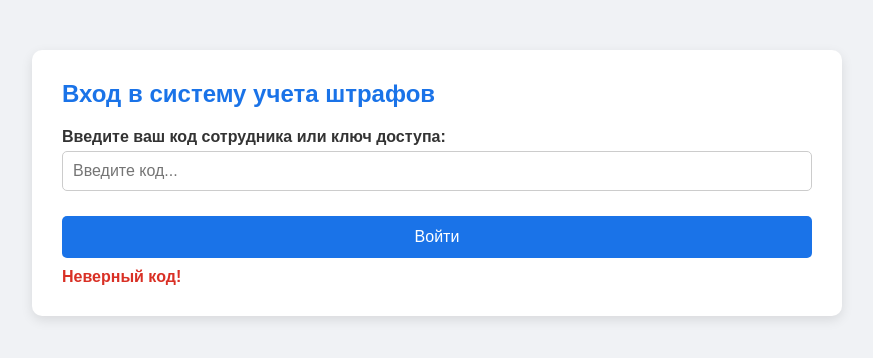
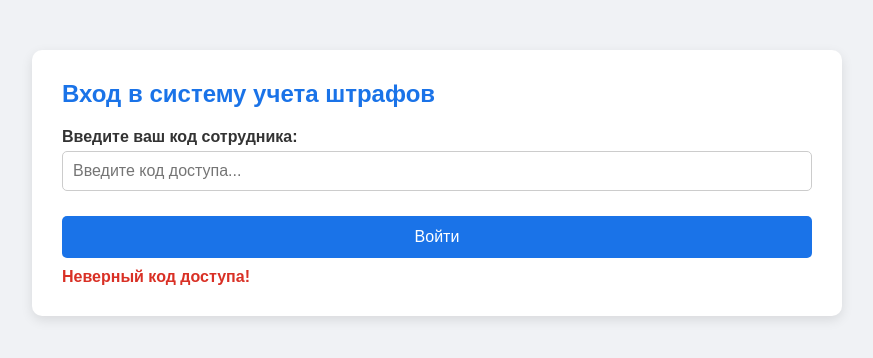
Before and after one commit to demontify-stack/staff-fines, a plain HTML site: page index.html in a window 1280 px wide. Both pictures are taken after a click on the button "Войти". Shown: the whole page, without its empty margins (203-1076 px from the left). Drawn offline with Linux system fonts and the light colour scheme.

Commit message:
Update index.html

```diff
--- a/index.html
+++ b/index.html
@@ -89,8 +89,8 @@
             app.innerHTML = `
                 <h2>Вход в систему учета штрафов</h2>
                 <div class="form-group">
-                    <label>Введите ваш код сотрудника или ключ доступа:</label>
-                    <input type="password" id="loginInput" placeholder="Введите код...">
+                    <label>Введите ваш код сотрудника:</label>
+                    <input type="password" id="loginInput" placeholder="Введите код доступа...">
                 </div>
                 <button onclick="handleLogin()">Войти</button>
                 <div id="loginError" class="error-msg"></div>
@@ -240,7 +240,7 @@
             currentUser = foundUser;
             render();
         } else {
-            document.getElementById('loginError').innerText = 'Неверный код!';
+            document.getElementById('loginError').innerText = 'Неверный код доступа!';
         }
     }
 
@@ -292,6 +292,7 @@
             return;
         }
 
+        db.users.users = db.users || [];
         db.users.push({ name, code });
         saveDb();
         document.getElementById('empMsg').innerText = 'Сотрудник успешно добавлен!';
```
